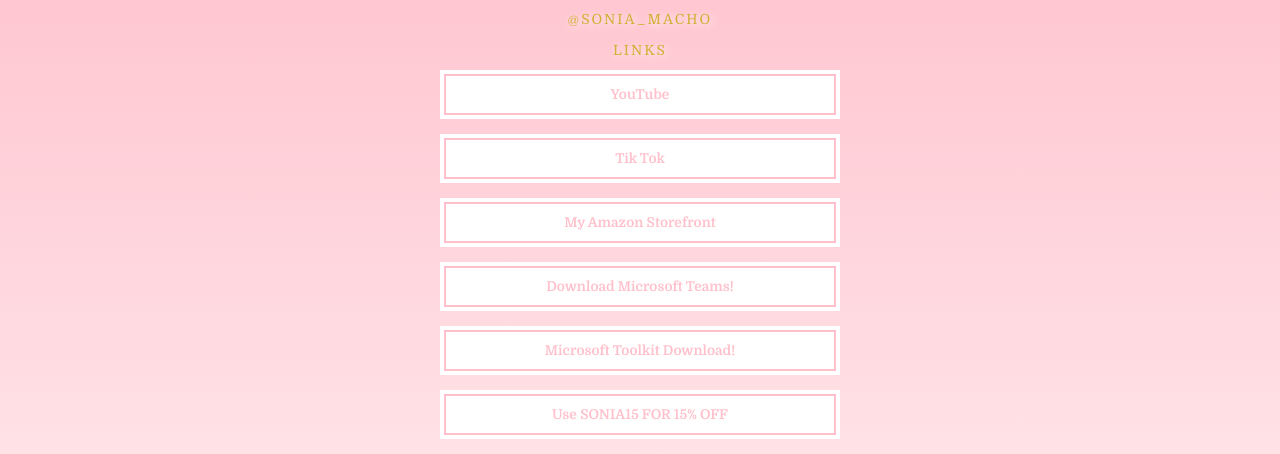
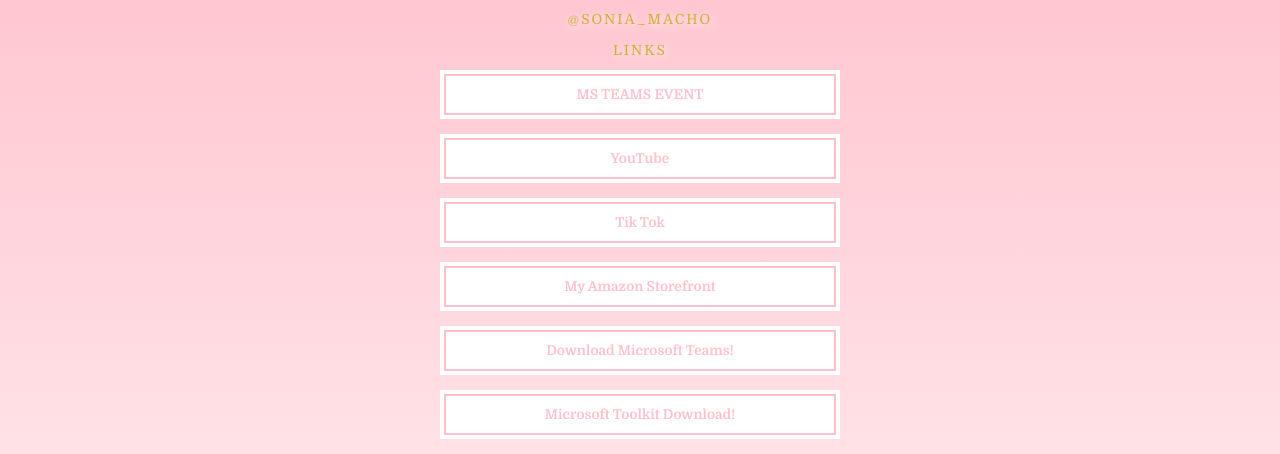
Before and after one commit to soniacamacho/soniacamacho.github.io, a website: page links/index.html in a window 1280 px wide. Shown: the part 130-584 px from the top of the page. Drawn offline with Linux system fonts and the light colour scheme.

Commit message:
added ms teams

```diff
--- a/links/index.html
+++ b/links/index.html
@@ -16,6 +16,7 @@
 
         <!-- Popular Content -->
         <h2>LINKS</h2>
+        <a class="featured" href="https://form.jotform.com/210626462421144 ">MS TEAMS EVENT</a>
 
         <a class="featured" href="https://www.youtube.com/channel/UCWuqr_sHaQb5ifNShLHv9qA">YouTube</a>
         <a class="featured" href="https://vm.tiktok.com/ZMJyUKgQw/">Tik Tok</a>
```
